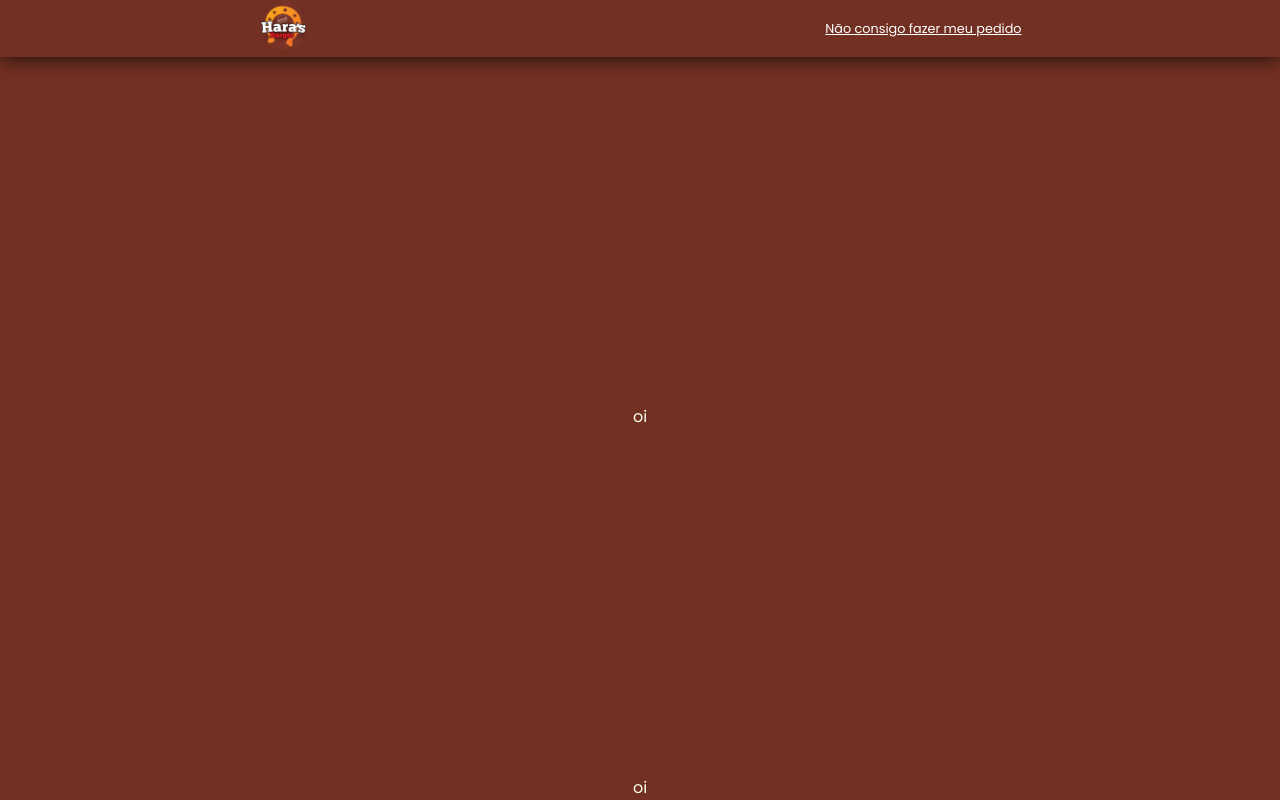
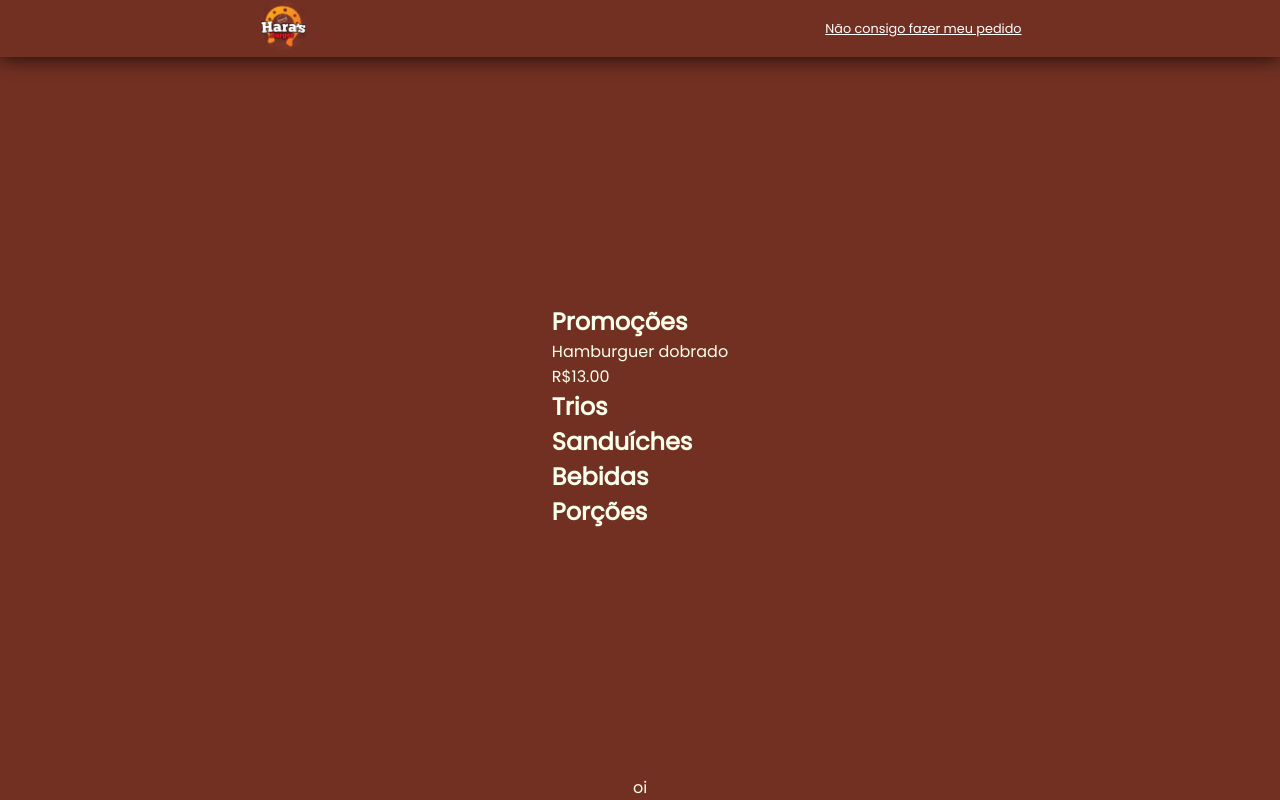
Before and after one commit to MoisesSantana/harasBurger, a Next.js app: page / in a window 1280 px wide. Built offline with nearby package versions, Linux system fonts and the light colour scheme.

Commit message:
adição das categorias

```diff
--- a/src/components/Cardapio.tsx
+++ b/src/components/Cardapio.tsx
@@ -4,11 +4,44 @@ import {
   trios,
   porcao,
   bebidas,
+  promocoes,
 } from '../data/listaDeAlimentos';
 
 const Header: React.FC = () => (
   <section>
-    oi
+    <div>
+      <h2>Promoções</h2>
+      {
+        promocoes.map((objeto) => {
+          const {
+            nome,
+            preco,
+          } = objeto;
+          return (
+            <div key={ nome }>
+              <p>{ nome }</p>
+              <span>R${ preco.toFixed(2) }</span>
+            </div>
+          );
+        })
+      }
+    </div>
+    <div>
+      <h2>Trios</h2>
+
+    </div>
+    <div>
+      <h2>Sanduíches</h2>
+
+    </div>
+    <div>
+      <h2>Bebidas</h2>
+
+    </div>
+    <div>
+      <h2>Porções</h2>
+
+    </div>
   </section>
 );
 
--- a/src/pages/index.tsx
+++ b/src/pages/index.tsx
@@ -1,6 +1,7 @@
 import React from 'react';
 import Head from 'next/head';
 import Header from '../components/Header';
+import Cardapio from '../components/Cardapio';
 import MainContainer from '../styles/pages/homePage';
 
 const Home: React.FC = () => (
@@ -10,7 +11,7 @@ const Home: React.FC = () => (
     </Head>
     <Header />
     <div>
-      oi
+      <Cardapio />
     </div>
     <div>
       oi
```
